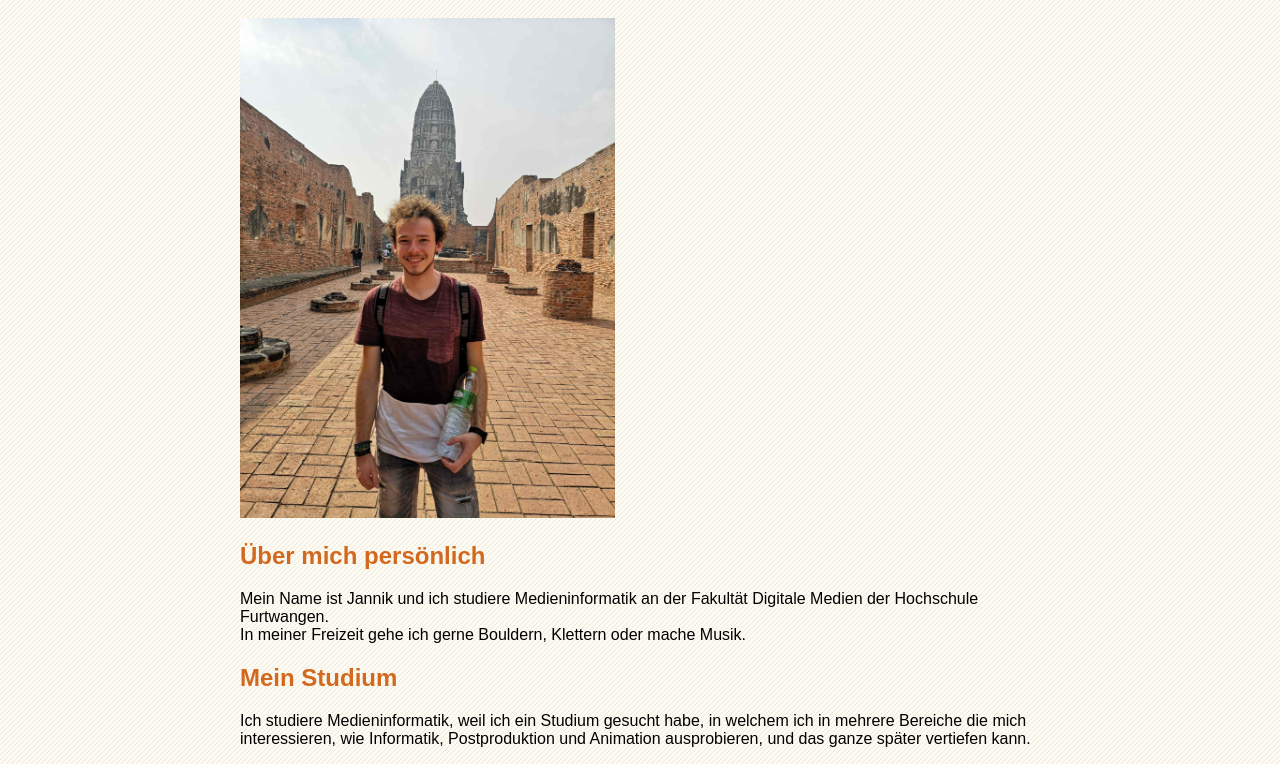
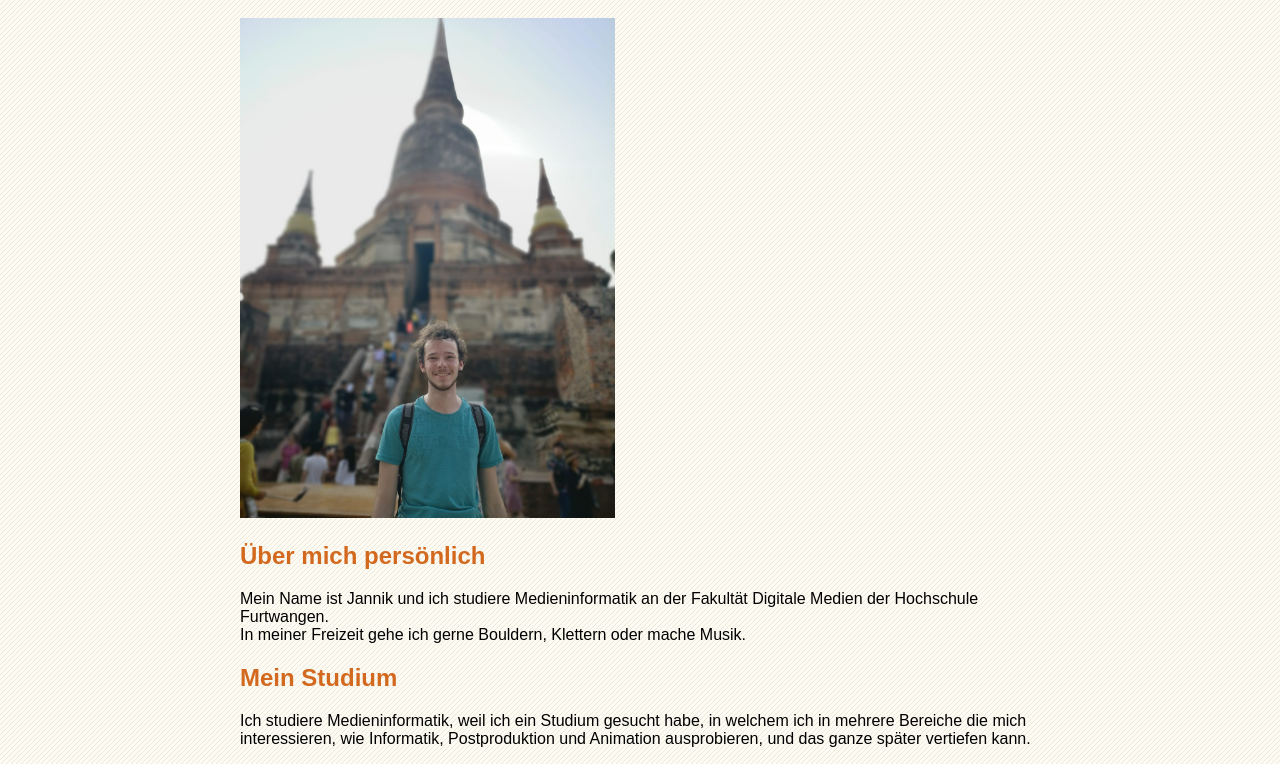
Before and after one commit to janwdev/Portfolio, a plain HTML site: page ueber.html in a window 1280 px wide. Shown: the part 130-894 px from the top of the page. Drawn offline with Linux system fonts and the light colour scheme.

Commit message:
Bild angepasst, Text verbessert

```diff
--- a/ueber.html
+++ b/ueber.html
@@ -27,7 +27,7 @@
     </header>
     <main>
         <h1>Über mich - Jannik Weisser</h1>
-        <img src="assets/other/pictures/jannik.jpg" alt="it's me" height="500">
+        <img src="assets/other/pictures/jannik.jpeg" alt="it's me" height="500">
         <h2 id="persoenlich">Über mich persönlich</h2>
         <p>Mein Name ist Jannik und ich studiere Medieninformatik an der Fakultät Digitale Medien der Hochschule
             Furtwangen.<br>
```
Also changed, not shown: CV.html (+1 -1 lines), assets/other/pictures/jannik.jpeg (added).
